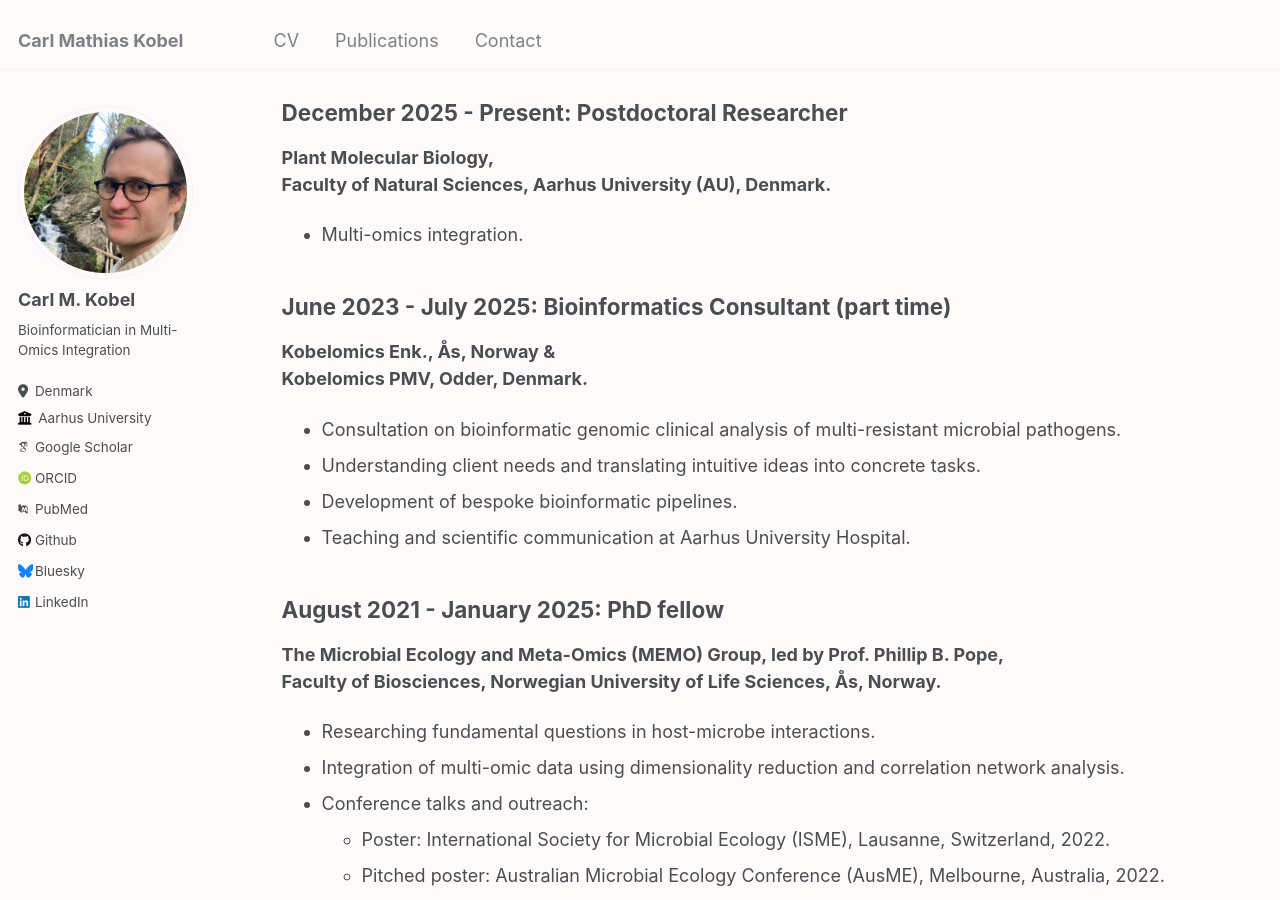
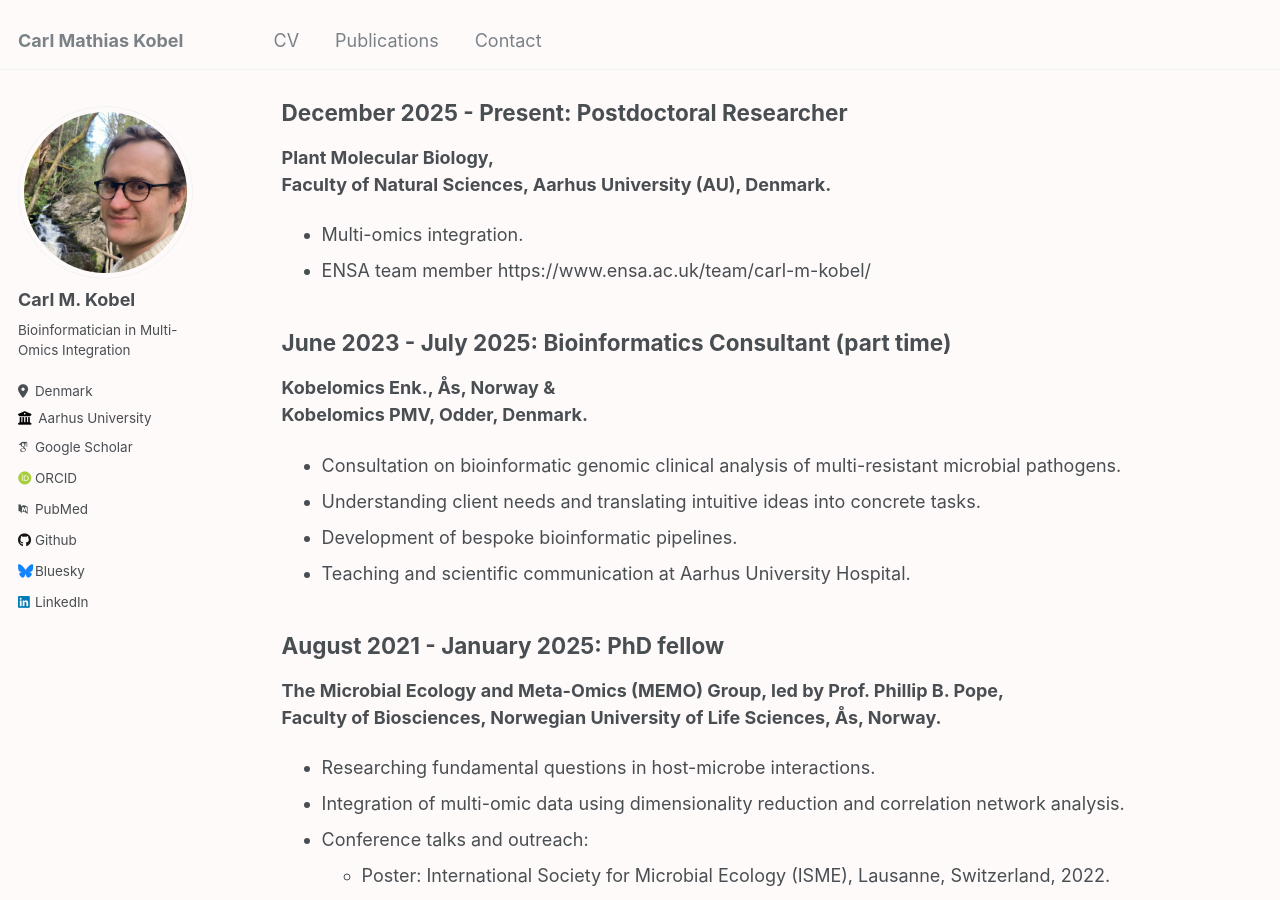
Before and after one commit to cmkobel/cmkobel.github.io, a Jekyll site: the page built from _pages/cv.md, in a window 1280 px wide and 900 px high, scrolled down 1151 px. Built offline with Jekyll 4.4.1, drawn with Linux system fonts in a browser that asks for light colours; some web fonts are replaced.

Commit message:
Add ENSA team member link to CV

```diff
--- a/_pages/cv.md
+++ b/_pages/cv.md
@@ -48,6 +48,7 @@ redirect_from:
 **Plant Molecular Biology,**
 **Faculty of Natural Sciences, Aarhus University (AU), Denmark.**
   - Multi-omics integration.
+  - ENSA team member https://www.ensa.ac.uk/team/carl-m-kobel/
 
 ## June 2023 - July 2025: Bioinformatics Consultant (part time)
 
```
